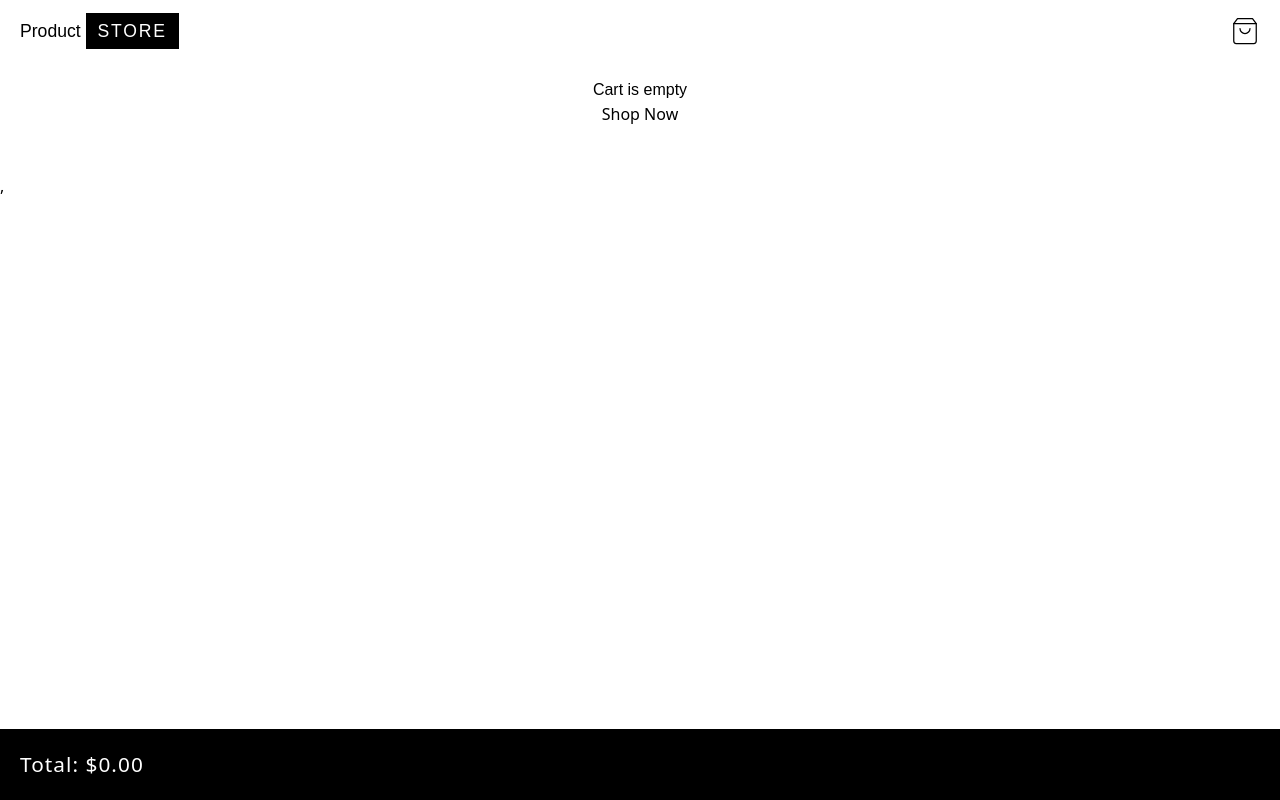
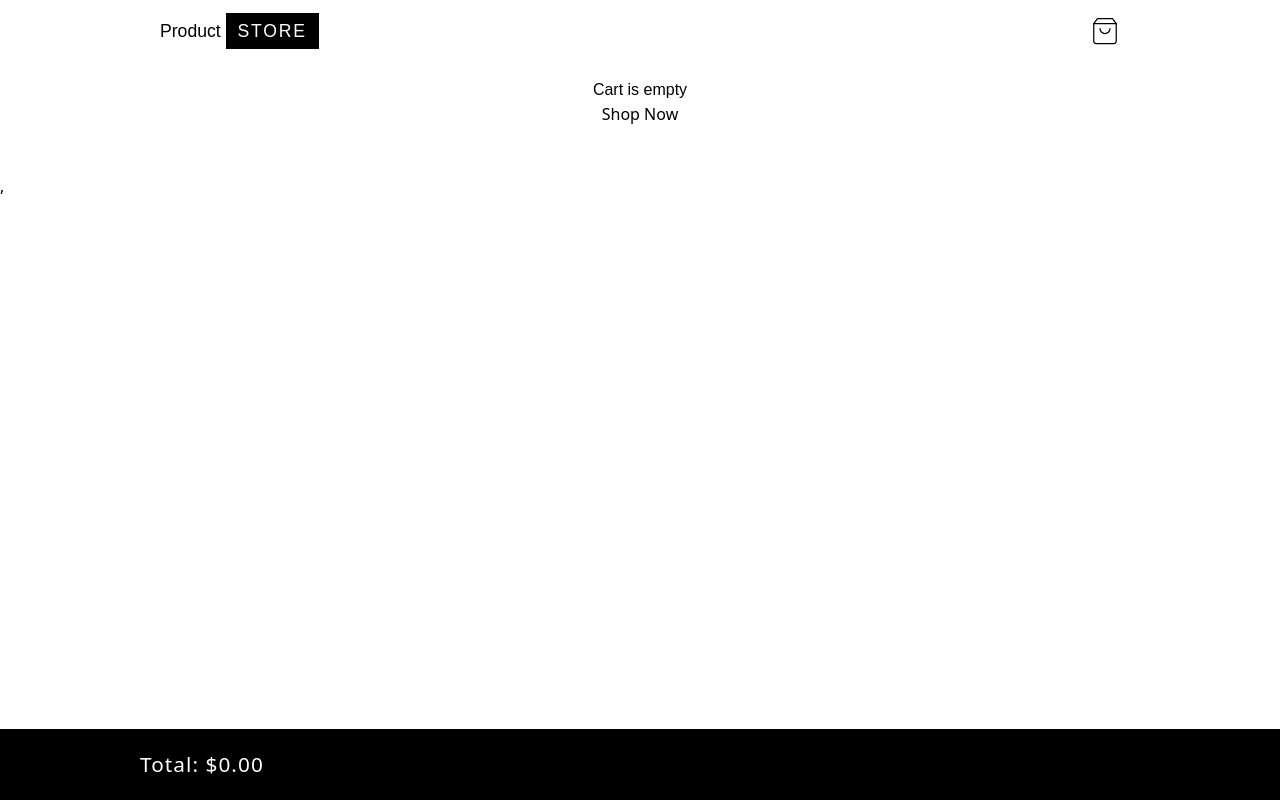
Before and after one commit to lanoriesta/Product-APP, a React (Vite) app: page /cart in a window 1280 px wide. Built offline with nearby package versions, Linux system fonts and the light colour scheme; a web font is replaced by a local one.

Commit message:
Add remove from cart feature

```diff
--- a/src/index.css
+++ b/src/index.css
@@ -12,7 +12,7 @@
 
   /** NAVIGATION */
   .nav-con {
-    @apply px-5 py-4 flex items-center justify-between;
+    @apply px-5 py-4 flex items-center justify-between lg:w-[1000px] container;
   }
 
   .cart-icon-con {
@@ -24,12 +24,12 @@
   }
 
   .body-con {
-    @apply px-5 py-4;
+    @apply px-5 py-4 container lg:w-[1000px];
   }
 
   /** PRODUCTS COMPONENT  */
   .products-con {
-    @apply grid grid-cols-2 gap-3;
+    @apply grid grid-cols-2 gap-3 md:grid-cols-3 lg:grid-cols-4;
   }
 
   /** PRODUCT COMPONENT  */
@@ -79,15 +79,19 @@
   /** PRODUCT INFO COMPONENT */
 
   .product-info-con {
-    @apply w-full py-10 flex flex-col gap-5;
+    @apply w-full py-10 flex flex-col gap-5 md:grid md:grid-cols-2 md:h-[200px];
   }
 
   .product-info-con .img-info-con {
-    @apply w-full h-[200px];
+    @apply w-full h-[200px] md:h-[400px];
   }
 
   .product-info-con .img-info-con > img {
-    @apply w-full h-full object-contain;
+    @apply w-full h-full object-contain  md:p-10;
+  }
+
+  .product-info-con .product-info {
+    @apply md:flex md:justify-center md:flex-col;
   }
 
   .product-info-con .product-info > p:nth-child(4) {
@@ -134,6 +138,11 @@
     @apply p-1 col-span-3 h-full;
   }
 
+  /** TRASH ICON BTN */
+  .cart-con .cart-item-con div:nth-child(1) .trash-btn-con > button {
+    @apply bg-black px-3 py-1 font-light text-white tracking-widest text-[.8rem] my-1;
+  }
+
   .cart-con .cart-item-con div:nth-child(2) {
     @apply p-1 col-span-1 h-[80px] w-full;
   }
@@ -147,10 +156,14 @@
   }
 
   .cart-con .amount-con p {
-    @apply text-white text-[1.3rem] font-thin tracking-wider;
+    @apply text-white text-[1.3rem] font-thin tracking-wider container lg:w-[1000px];
   }
 
   /** ADD TO CART BTN */
+  .product-info-con .btn-con {
+    @apply py-5;
+  }
+
   .product-info-con .btn-con button {
     @apply bg-black text-white px-5 py-2;
   }
--- a/src/pages/Cart.jsx
+++ b/src/pages/Cart.jsx
@@ -1,9 +1,10 @@
 import React, { useState } from "react";
 import useProductStore from "../store/products";
 import { Link } from "react-router";
+import { Trash2Icon } from "lucide-react";
 
 const Cart = () => {
-  const { cart } = useProductStore();
+  const { cart, removeFromCart } = useProductStore();
   const array = ["ball", "boy", "apple", "apple", "ball"];
   const arrayNum = [1, 2, 3, 4, 5];
 
@@ -54,6 +55,12 @@ const Cart = () => {
                 </span>{" "}
                 ${handleProductPrice(cart, item.id)}
               </p>
+              <div className="trash-btn-con">
+                <button onClick={() => removeFromCart(item.id)}>
+                  {/* // <Trash2Icon color="white" strokeWidth={1} size={30} /> */}
+                  remove
+                </button>
+              </div>
             </div>
             <div>
               <img src={item.image} alt={item.title} />
--- a/src/pages/Product.jsx
+++ b/src/pages/Product.jsx
@@ -43,11 +43,11 @@ const Product = () => {
             <h2>{product.title}</h2>
             <p>{product.category}</p>
             <p>{product.description}</p>
-          </div>
-          <div className="btn-con">
-            <button onClick={() => handleAddToCart(product)}>
-              Add to cart
-            </button>
+            <div className="btn-con">
+              <button onClick={() => handleAddToCart(product)}>
+                Add to cart
+              </button>
+            </div>
           </div>
         </div>
       )}
--- a/src/store/products.js
+++ b/src/store/products.js
@@ -42,6 +42,15 @@ const useProductStore = create((set) => ({
       console.log(error);
     }
   },
+  removeFromCart: (id) => {
+    try {
+      set((state) => ({
+        cart: state.cart.filter((item) => item.id !== id),
+      }));
+    } catch (error) {
+      console.log(error);
+    }
+  },
 }));
 
 export default useProductStore;
```
